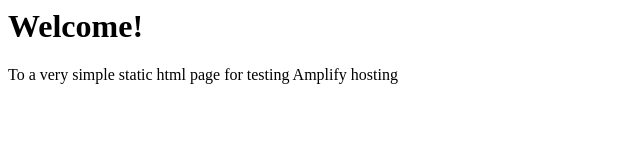
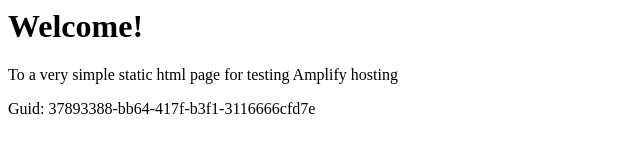
Before and after one commit to aws-aemilia-iad/Github-PR-Commit-Integration-Test-DoNotTouch-v0-prod-us-east-1, a website: page src/index.html in a window 1280 px wide. Shown: the whole page, without its empty margins (0-640 px from the left). Drawn offline with Linux system fonts and the light colour scheme.

Commit message:
commit from integ tests

```diff
--- a/src/index.html
+++ b/src/index.html
@@ -1,3 +1,5 @@
+
+
 <html lang="en">
 
 <head>
@@ -10,6 +12,6 @@
 <body>
     <h1>Welcome!</h1>
     <p>To a very simple static html page for testing Amplify hosting</p>
-</body>
+    <p>Guid: 37893388-bb64-417f-b3f1-3116666cfd7e</p></body>
 
 </html>
```
